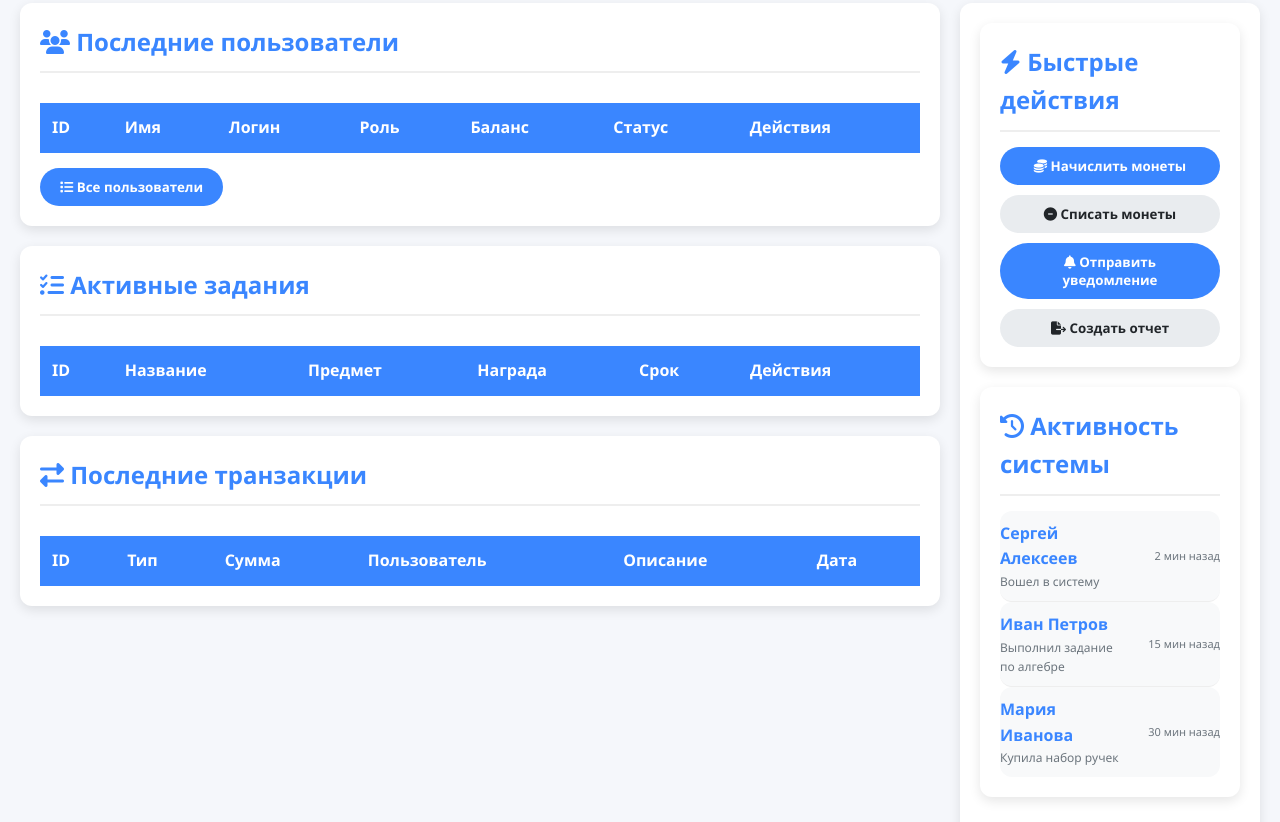
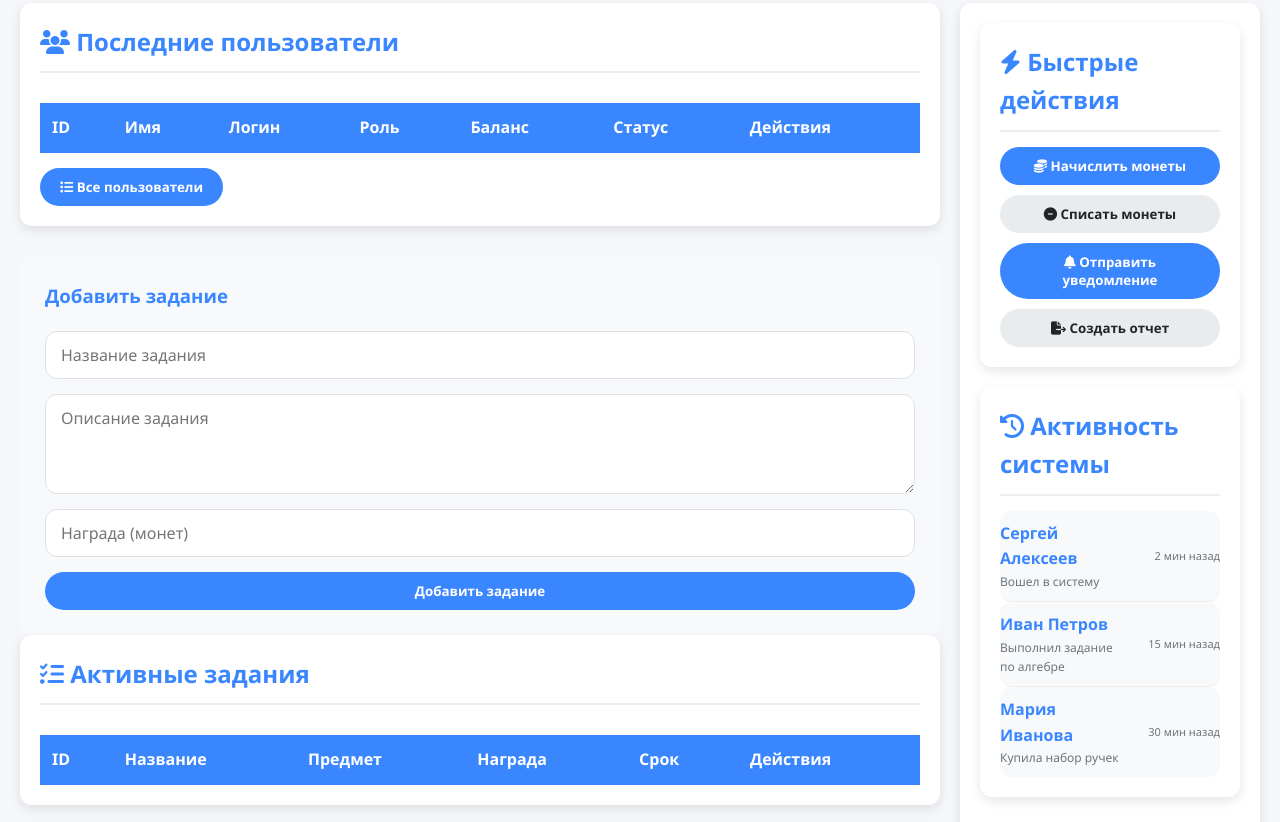
Before and after one commit to 6e3Dapb-0g/school35, a plain HTML site: page admin.html in a window 1280 px wide. Shown: the part 400-1222 px from the top of the page. Drawn offline with Linux system fonts and the light colour scheme; sample sign-in values are in the browser's storage.

Commit message:
Update admin.html

```diff
--- a/admin.html
+++ b/admin.html
@@ -346,6 +346,15 @@
                             <i class="fas fa-list"></i> Все пользователи
                         </button>
                     </div>
+                     <div class="add-task-section">
+                            <h3>Добавить задание</h3>
+                            <div class="add-task-form">
+                                <input type="text" id="newTaskTitle" placeholder="Название задания">
+                                <textarea id="newTaskDescription" placeholder="Описание задания"></textarea>
+                                <input type="number" id="newTaskReward" placeholder="Награда (монет)">
+                                <button id="addTaskBtn" class="btn-primary">Добавить задание</button>
+                            </div>
+                        </div>
 
                     <div class="admin-section">
                         <h2><i class="fas fa-tasks"></i> Активные задания</h2>
@@ -1031,4 +1040,5 @@
         };
     </script>
 </body>
+
 </html>
```
